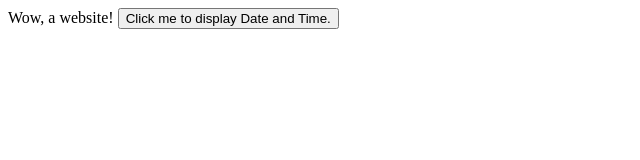
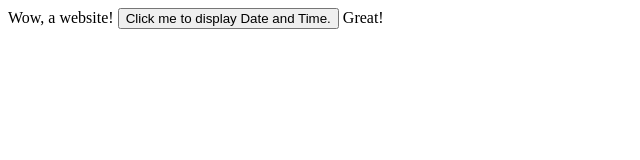
Before and after one commit to semireg/test-repo-cs2019, a plain HTML site: page docs/index.html in a window 1280 px wide. Shown: the full height of the page, 0-640 px from the left. Drawn offline with Linux system fonts and the light colour scheme.

Commit message:
Update index.html

```diff
--- a/docs/index.html
+++ b/docs/index.html
@@ -8,5 +8,7 @@
 onclick="document.getElementById('demo').innerHTML = Date()">
 Click me to display Date and Time.</button>
 
+  Great!
+
 </body>
 </html>
```
